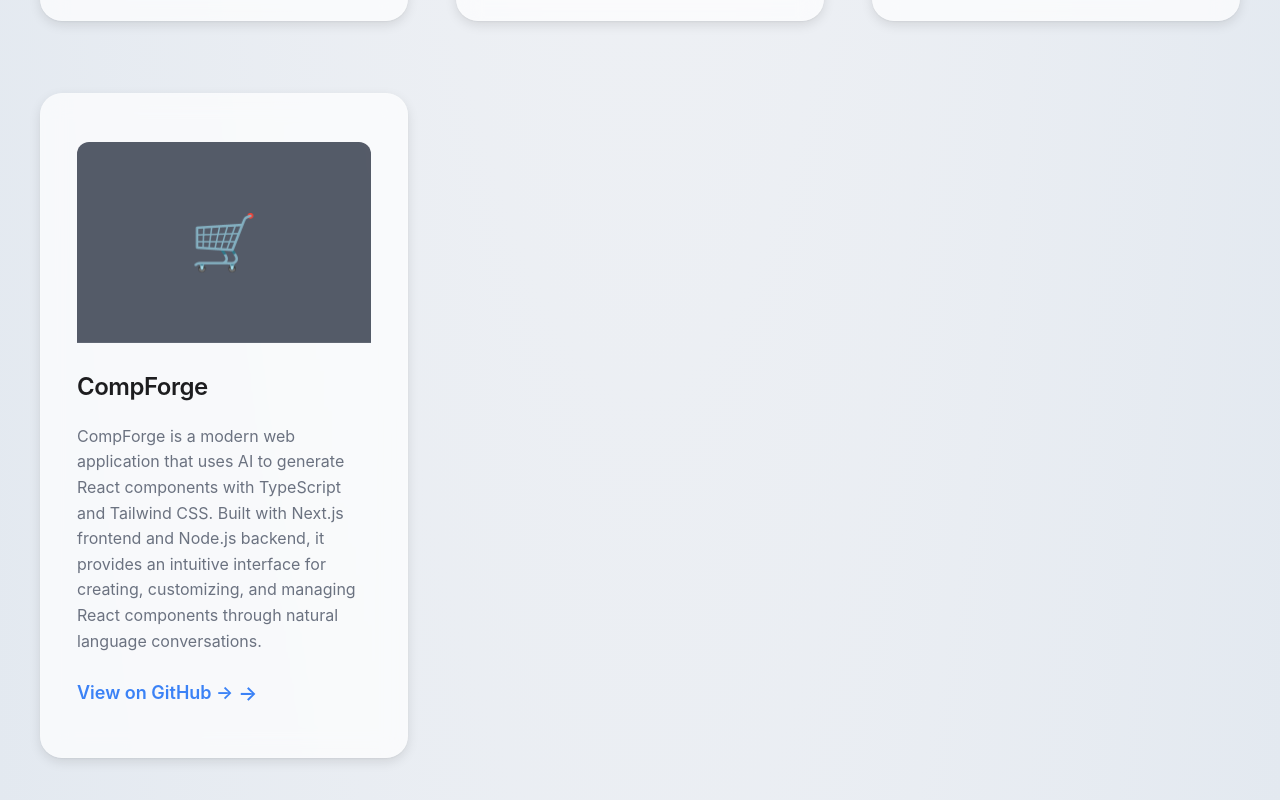
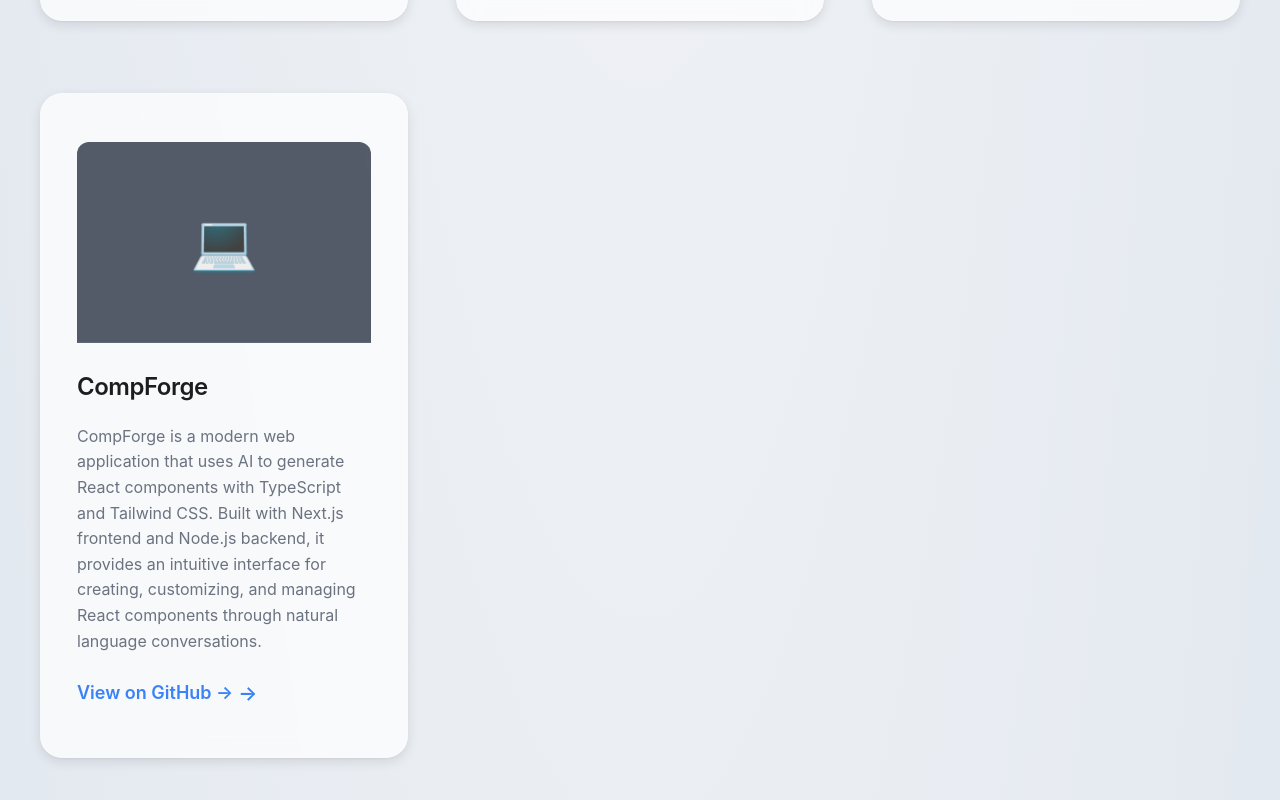
Before and after one commit to arshhzz/folio, a plain HTML site: page index.html in a window 1280 px wide. Shown: the part 2754-3554 px from the top of the page. Drawn offline with Linux system fonts and the light colour scheme; a web font is replaced by a local one.

Commit message:
Updation

```diff
--- a/index.html
+++ b/index.html
@@ -111,7 +111,7 @@
                         </div>
                     </div>
                     <div class="project-card fade-in">
-                        <div class="project-image">🛒</div>
+                        <div class="project-image">💻</div>
                         <div class="project-content">
                             <h3>CompForge</h3>
                             <p>CompForge is a modern web application that uses AI to generate React components with TypeScript and Tailwind CSS. Built with Next.js frontend and Node.js backend, it provides an intuitive interface for creating, customizing, and managing React components through natural language conversations.</p>
```
